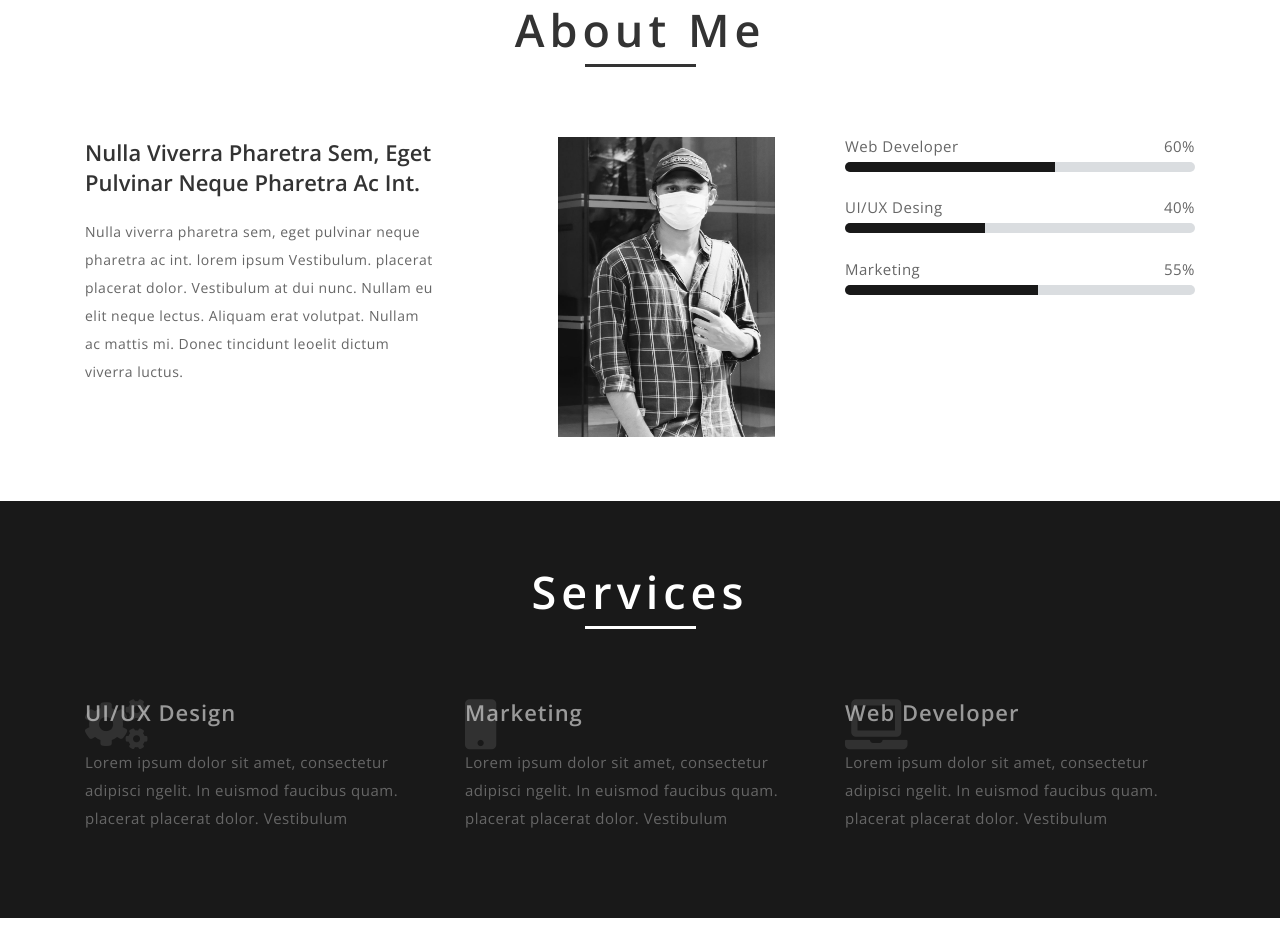
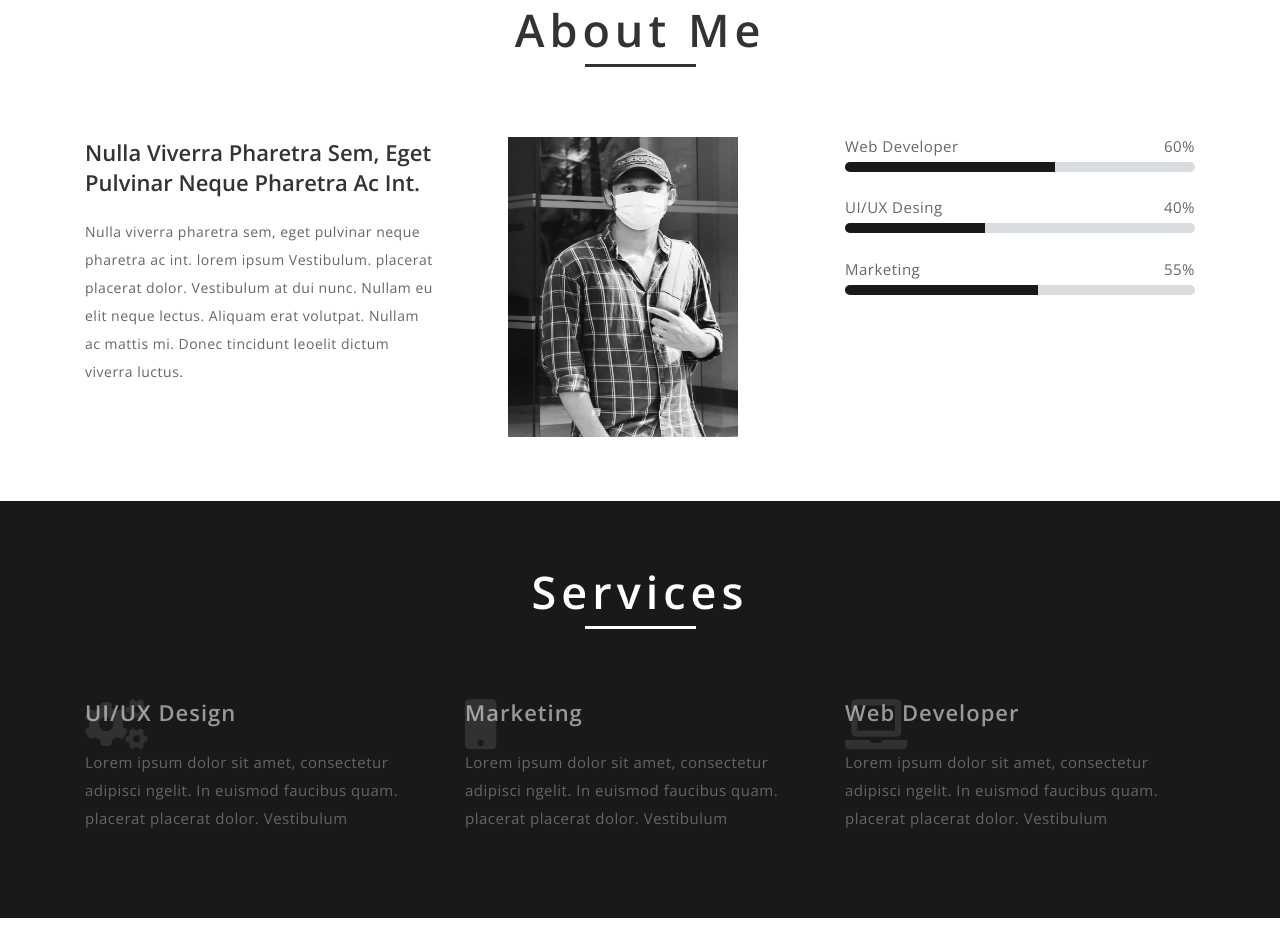
Before and after one commit to sidan10/Sidharth-s-personal-website, a plain HTML site: page index.html in a window 1280 px wide. Shown: the part 970-1904 px from the top of the page. Drawn offline with nearby package versions, Linux system fonts and the light colour scheme.

Commit message:
Update index.html

```diff
--- a/index.html
+++ b/index.html
@@ -109,7 +109,7 @@
 				<p>Nulla viverra pharetra sem, eget pulvinar neque pharetra ac int. lorem ipsum Vestibulum. placerat placerat dolor. Vestibulum at dui nunc. Nullam eu elit neque lectus. Aliquam erat volutpat. Nullam ac mattis mi. Donec tincidunt leoelit dictum viverra luctus.</p>
 
 			</div>
-			<div class="col-lg-4 col-md-6 my-lg-0 my-5" style="padding-left: 100px;">
+			<div class="col-lg-4 col-md-6 my-lg-0 my-5" style="padding-left: 50px; padding-right:50px;">
 				<img src="./images/sid3.jpg" alt="" style="height: 300px; width: 85%;" class="img-fluid pl-2 " />
 			</div>
 			<div class="col-lg-4 bar-grids">
```
